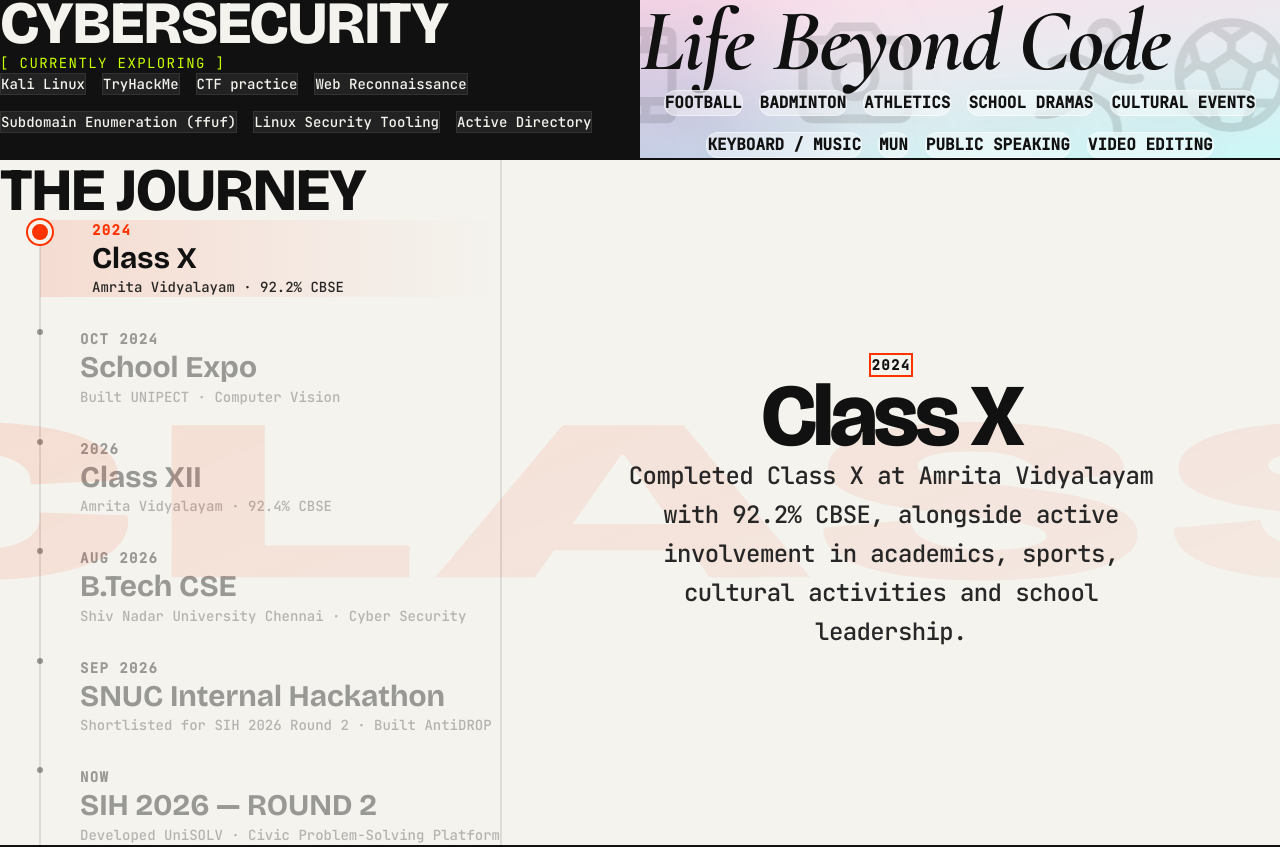
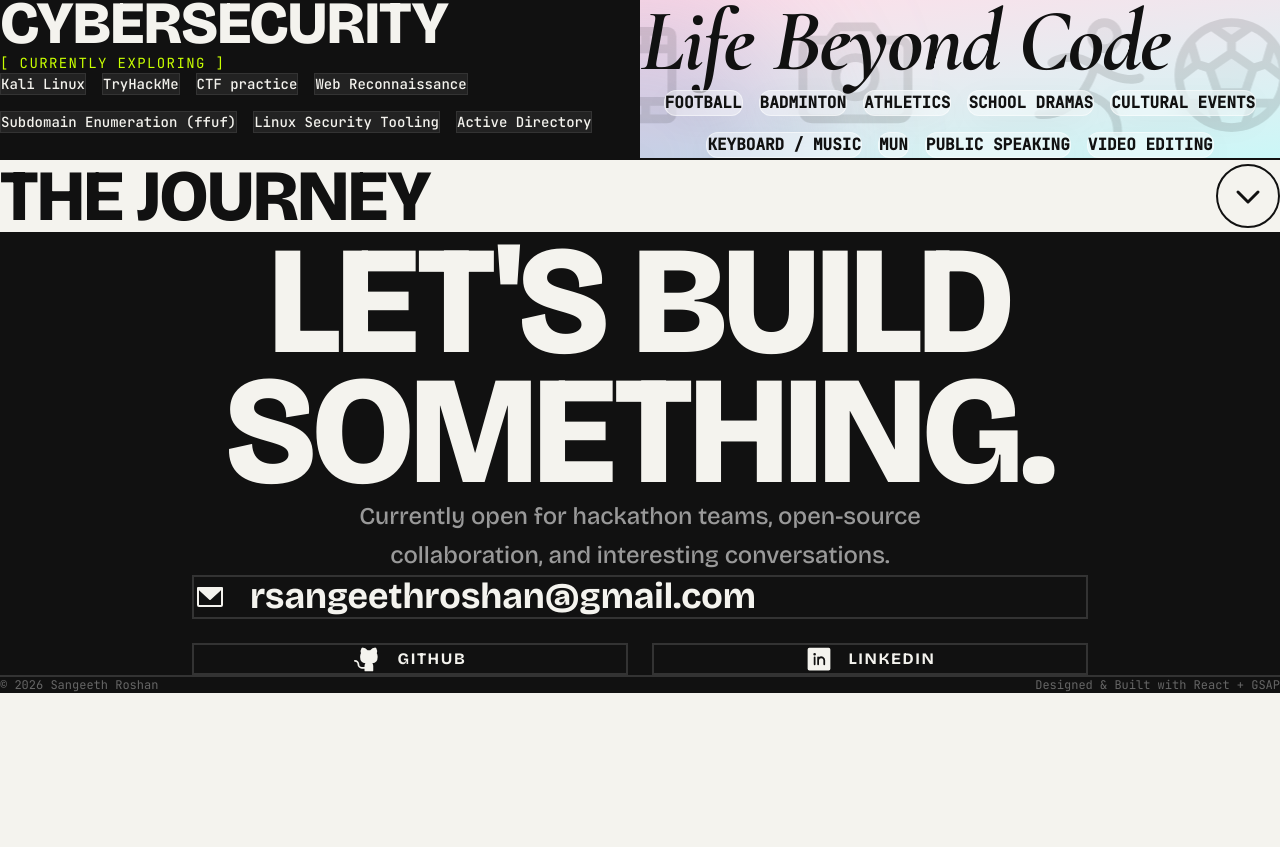
Before and after one commit to Sangeeth-Roshan/portfolio, a React (Vite) app: page / in a window 1280 px wide. Shown: the part 8586-9433 px from the top of the page. After the commit the page ends 9279 px from the top, so only its background shows below. Built offline with nearby package versions, Linux system fonts and the light colour scheme.

Commit message:
COLLAPSE DONE on THE JOURNEY

```diff
--- a/src/components/TimelineContact.jsx
+++ b/src/components/TimelineContact.jsx
@@ -1,5 +1,5 @@
 import { useState } from "react";
-import { ArrowRight, GithubLogo, LinkedinLogo, EnvelopeSimple } from "@phosphor-icons/react";
+import { ArrowRight, GithubLogo, LinkedinLogo, EnvelopeSimple, CaretDown } from "@phosphor-icons/react";
 
 const TIMELINE = [
   {
@@ -45,41 +45,65 @@ const TIMELINE = [
 ];
 
 const ACCENTS = [
-  { bg: 'rgba(255, 51, 0, 0.12)', text: '#FF3300', fade: 'rgba(255, 51, 0, 0.02)' },    // Orange/Red
-  { bg: 'rgba(0, 60, 255, 0.1)', text: '#003CFF', fade: 'rgba(0, 60, 255, 0.02)' },   // Blue
-  { bg: 'rgba(150, 190, 0, 0.15)', text: '#88AA00', fade: 'rgba(150, 190, 0, 0.02)' },  // Lime Green
-  { bg: 'rgba(180, 0, 255, 0.1)', text: '#A800FF', fade: 'rgba(180, 0, 255, 0.02)' },  // Purple
-  { bg: 'rgba(0, 180, 150, 0.12)', text: '#00B496', fade: 'rgba(0, 180, 150, 0.02)' },   // Teal
-  { bg: 'rgba(255, 100, 0, 0.12)', text: '#FF6400', fade: 'rgba(255, 100, 0, 0.02)' }    // Bright Orange
+  { bg: 'rgba(255, 51, 0, 0.12)', text: '#FF3300', fade: 'rgba(255, 51, 0, 0.02)' },
+  { bg: 'rgba(0, 60, 255, 0.1)', text: '#003CFF', fade: 'rgba(0, 60, 255, 0.02)' },
+  { bg: 'rgba(150, 190, 0, 0.15)', text: '#88AA00', fade: 'rgba(150, 190, 0, 0.02)' },
+  { bg: 'rgba(180, 0, 255, 0.1)', text: '#A800FF', fade: 'rgba(180, 0, 255, 0.02)' },
+  { bg: 'rgba(0, 180, 150, 0.12)', text: '#00B496', fade: 'rgba(0, 180, 150, 0.02)' },
+  { bg: 'rgba(255, 100, 0, 0.12)', text: '#FF6400', fade: 'rgba(255, 100, 0, 0.02)' }
 ];
 
 export function TimelineContact() {
   const [activeId, setActiveId] = useState(0);
+  const [isOpen, setIsOpen] = useState(false);
 
   return (
     <>
       {/* ── Timeline Section ─────────────────────────────────────────── */}
-      <section className="bg-[#F4F3EE] text-[#111111] border-t-2 border-[#111111] overflow-hidden">
+      <section className="bg-[#F4F3EE] text-[#111111] border-t-2 border-[#111111] overflow-hidden flex flex-col">
+
+        {/* Full-width Toggle Header */}
+        <button
+          onClick={() => setIsOpen(o => !o)}
+          className="group relative w-full flex items-center justify-between p-10 md:p-16 lg:p-24 lg:py-16 text-left border-b-2 border-[#111111] overflow-hidden"
+        >
+          {/* Animated Gradient Background */}
+          <div className="absolute inset-0 bg-gradient-to-r from-[#003CFF] via-[#A800FF] to-[#FF1F6E] opacity-0 group-hover:opacity-100 transition-opacity duration-500 ease-out z-0" />
+
+          <h2 className="relative z-10 font-display font-extrabold text-4xl md:text-5xl lg:text-7xl uppercase tracking-[-0.02em] text-[#111111] group-hover:text-white transition-colors duration-500">
+            The Journey
+          </h2>
+          <span
+            className="relative z-10 shrink-0 ml-6 w-12 h-12 md:w-16 md:h-16 border-2 border-[#111111] group-hover:border-white text-[#111111] group-hover:text-white rounded-full flex items-center justify-center transition-all duration-[800ms] ease-[cubic-bezier(0.16,1,0.3,1)]"
+            style={{ transform: isOpen ? 'rotate(180deg)' : 'rotate(0deg)' }}
+          >
+            <CaretDown size={32} weight="bold" />
+          </span>
+        </button>
+
+        {/* Collapsible Grid Body (Grid rows transition is butter smooth) */}
+        <div
+          className="grid transition-[grid-template-rows] duration-[800ms] ease-[cubic-bezier(0.16,1,0.3,1)]"
+          style={{ gridTemplateRows: isOpen ? '1fr' : '0fr' }}
+        >
+          <div className="overflow-hidden">
             <div className="max-w-[1400px] mx-auto grid grid-cols-1 lg:grid-cols-[500px_1fr]">
 
               {/* Left: Timeline selector */}
               <div className="p-10 md:p-16 lg:p-24 lg:py-32 flex flex-col">
-            <h2 className="font-display font-extrabold text-4xl md:text-5xl lg:text-6xl uppercase tracking-[-0.02em] mb-16 lg:mb-24">
-              The Journey
-            </h2>
-
                 <div className="flex flex-col gap-6 md:gap-8 relative before:absolute before:inset-y-0 before:left-[39px] before:w-[2px] before:bg-[#111111]/10">
                   {TIMELINE.map((item, i) => {
                     const isActive = activeId === i;
                     const accent = ACCENTS[i % ACCENTS.length];
+                    const isLast = i === TIMELINE.length - 1;
 
                     return (
                       <button
                         key={i}
                         onClick={() => setActiveId(i)}
-                    className={`group w-full relative flex items-start text-left transition-all duration-500 ease-[cubic-bezier(0.16,1,0.3,1)] ${isActive ? 'opacity-100' : 'opacity-40 hover:opacity-100'}`}
+                        className={`group w-full relative flex items-start text-left transition-all duration-500 ease-[cubic-bezier(0.16,1,0.3,1)] ${isActive ? 'opacity-100' : 'opacity-40 hover:opacity-100'} ${isLast ? 'pb-10' : ''}`}
                       >
-                    {/* Active Background Sweep (Starts from timeline line and fades right) */}
+                        {/* Active Background Sweep */}
                         <div
                           className={`absolute inset-y-0 left-[40px] right-0 pointer-events-none transition-transform duration-500 ease-[cubic-bezier(0.16,1,0.3,1)] origin-left rounded-r-2xl ${
                             isActive ? 'scale-x-100' : 'scale-x-0'
@@ -89,7 +113,7 @@ export function TimelineContact() {
                           }}
                         />
 
-                    {/* Dot Container (Fixed Width ensures no overlap) */}
+                        {/* Dot Container */}
                         <div className="w-[80px] pt-[22px] shrink-0 flex justify-center relative z-10">
                           <span
                             className={`rounded-full transition-all duration-500 ease-[cubic-bezier(0.16,1,0.3,1)] ${
@@ -104,7 +128,7 @@ export function TimelineContact() {
                           />
                         </div>
 
-                    {/* Text Container (Slides slightly right when active) */}
+                        {/* Text Container */}
                         <div
                           className="flex flex-col py-4 pr-4 relative z-10 transition-transform duration-500 ease-[cubic-bezier(0.16,1,0.3,1)]"
                           style={{ transform: isActive ? 'translateX(12px)' : 'translateX(0px)' }}
@@ -134,7 +158,7 @@ export function TimelineContact() {
               <div className="lg:border-l-2 border-[#111111]/10 p-10 md:p-16 lg:p-24 lg:py-32 flex flex-col justify-center relative">
                 <div className="animate-fade-in flex flex-col items-center text-center relative z-10 w-full" key={activeId}>
 
-              {/* Background Typography (Massive Solid Fill, Elongated) */}
+                  {/* Background Typography */}
                   <div
                     className="absolute top-1/2 left-1/2 pointer-events-none select-none -z-10 whitespace-nowrap text-center transition-colors duration-500"
                     style={{
@@ -165,6 +189,8 @@ export function TimelineContact() {
                   <p className="text-lg md:text-xl lg:text-2xl font-mono font-medium leading-relaxed tracking-tight text-[#111111]/90 max-w-[40ch]">
                     {TIMELINE[activeId].desc}
                   </p>
+                </div>
+              </div>
             </div>
           </div>
         </div>
```
Lines whose indentation alone changed are shown as unchanged.
